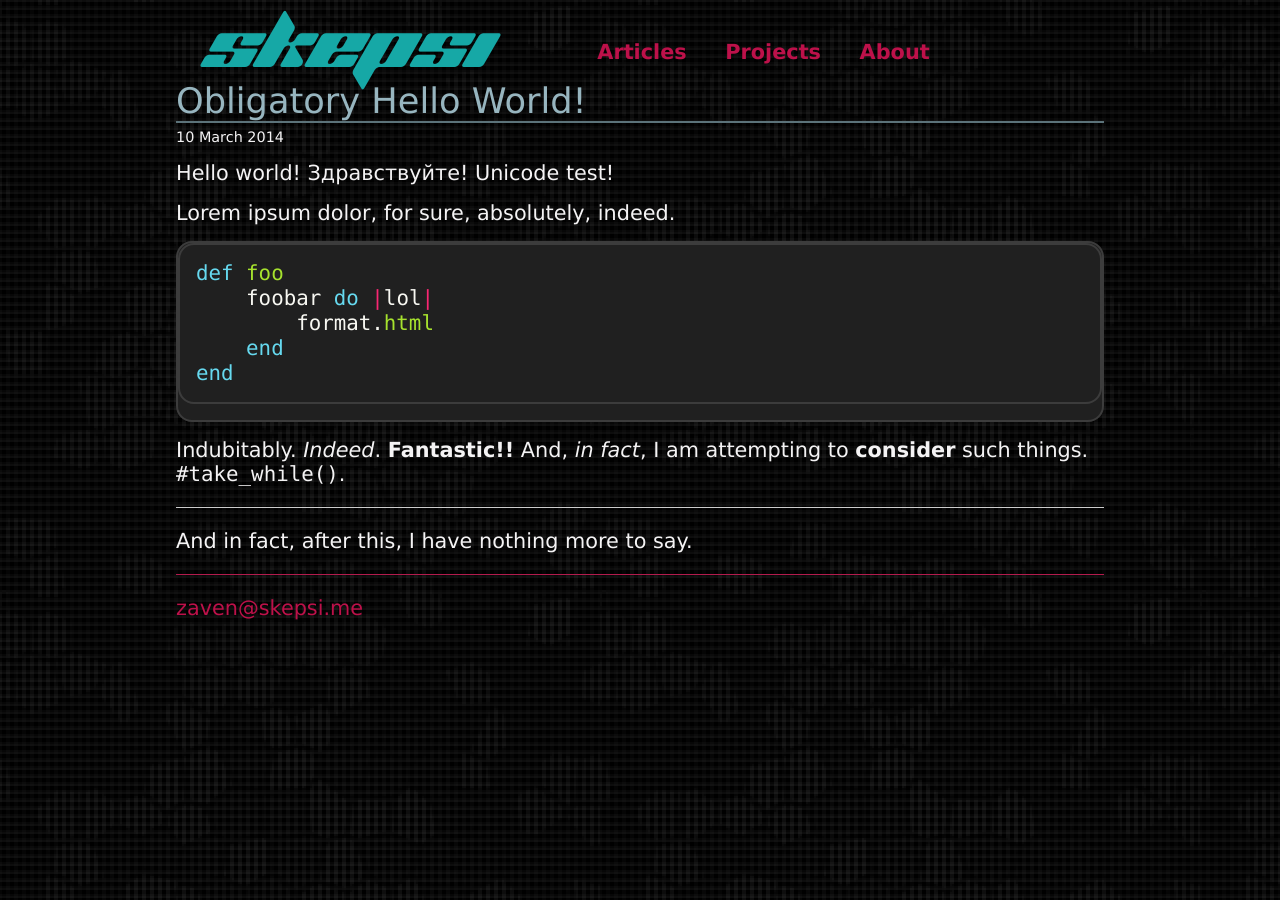
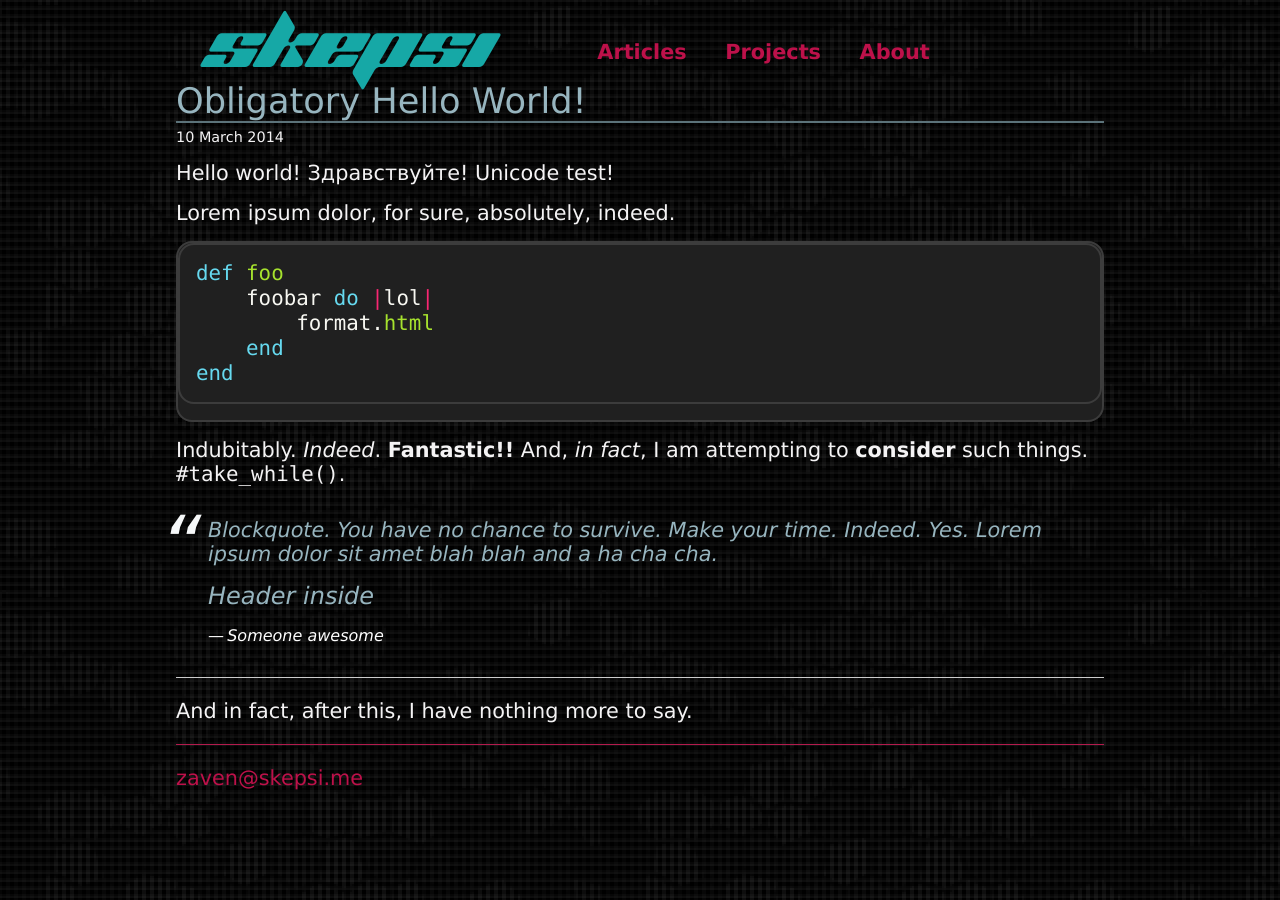
Before and after one commit to voithos/voithos.github.io, a Jekyll site: the page built from _posts/2014-03-10-obligatory-hello-world.md, in a window 1280 px wide. Built offline with Jekyll 4.4.1, drawn with Linux system fonts in a browser that asks for light colours; Markdown is read by kramdown in place of the engine named in the settings.

Commit message:
Add style for blockquote

```diff
--- a/_posts/2014-03-10-obligatory-hello-world.md
+++ b/_posts/2014-03-10-obligatory-hello-world.md
@@ -19,6 +19,12 @@ end
 Indubitably. *Indeed*. **Fantastic!!** And, _in fact_, I am attempting
 to __consider__ such things. `#take_while()`.
 
+> Blockquote. You have no chance to survive.
+> Make your time. Indeed. Yes. Lorem ipsum dolor
+> sit amet blah blah and a ha cha cha.
+> ## Header inside
+> <cite>Someone awesome</cite>
+
 ---
 
 And in fact, after this, I have nothing more to say.
--- a/assets/css/main.css
+++ b/assets/css/main.css
@@ -242,6 +242,27 @@ code {
 p {
   margin-bottom: 1rem; }
 
+blockquote {
+  font-style: italic;
+  margin: 2rem 0;
+  padding: 0 2rem;
+  position: relative;
+  color: #97b5bf; }
+  blockquote:before {
+    display: block;
+    content: '\201C';
+    font-size: 5rem;
+    position: absolute;
+    left: -1rem;
+    top: -1.2rem;
+    color: #f6f8f9; }
+  blockquote cite {
+    color: white;
+    font-size: 1rem;
+    display: block; }
+    blockquote cite:before {
+      content: '\2014 \2009'; }
+
 h1, h2, h3 {
   margin-bottom: 1rem; }
 
```
Also changed, not shown: assets/scss/main.scss (+30 -0 lines).
